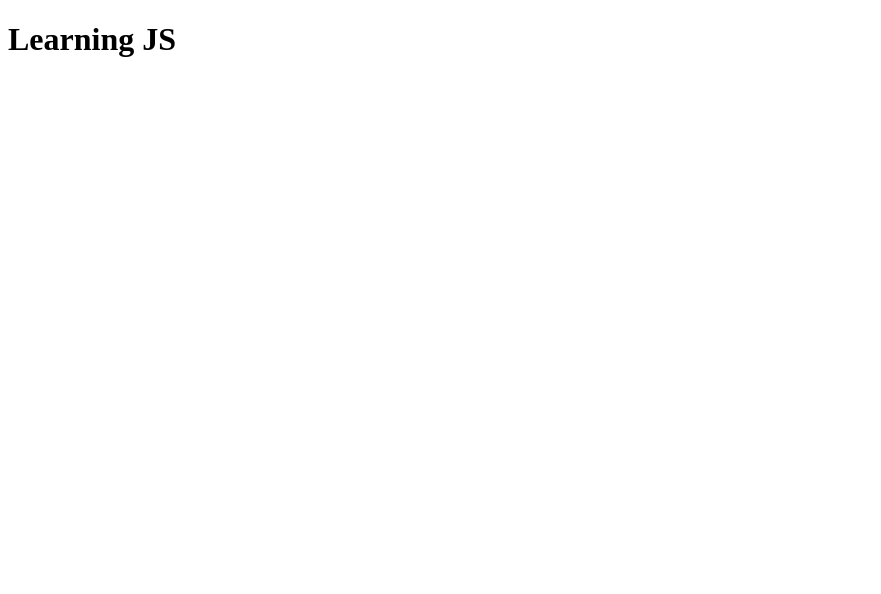
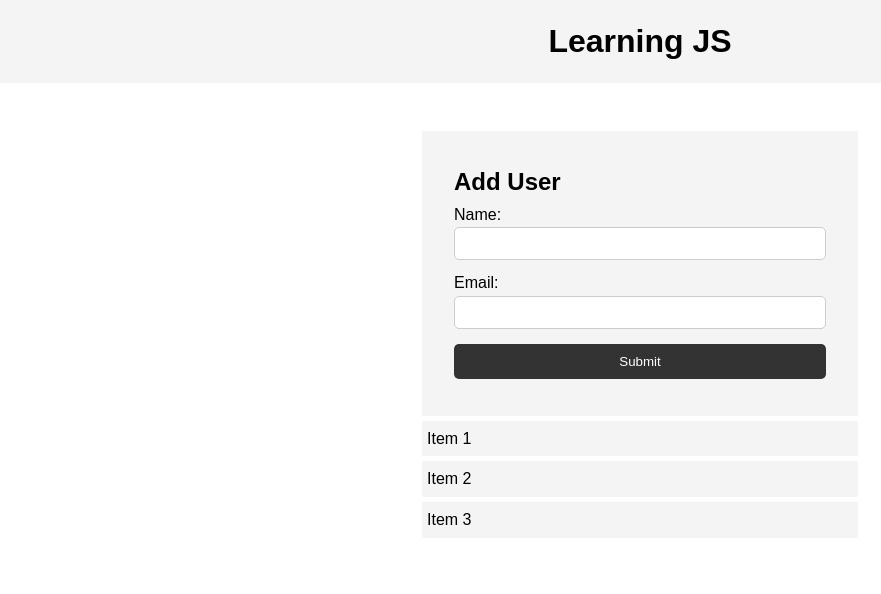
Before and after one commit to Ibraheem-A/learning-javascript, a plain HTML site: page src/index.html in a window 1280 px wide. Shown: the whole page, without its empty margins (0-881 px from the left). Drawn offline with Linux system fonts and the light colour scheme.

Commit message:
create simple form

```diff
--- a/src/index.html
+++ b/src/index.html
@@ -1,19 +1,42 @@
 <!DOCTYPE html>
 <html lang="en">
-
-<head>
-    <meta charset="UTF-8">
-    <meta name="viewport" content="width=device-width,initial-scale=1.0">
-    <meta http-equiv="X-UA-Compatible" content="ie=edge">
+  <head>
+    <meta charset="UTF-8" />
+    <meta name="viewport" content="width=device-width, initial-scale=1.0" />
+    <meta http-equiv="X-UA-Compatible" content="ie=edge" />
     <title>Learning JS</title>
-</head>
-
-<body>
+    <link rel="stylesheet" href="style.css">
+  </head>
+  <body>
     <header>
-        <h1>Learning JS</h1>
+      <h1>Learning JS</h1>
     </header>
 
+    <section class="container">
+      <form id="my-form">
+        <h1>Add User</h1>
+        <div class="msg"></div>
+        <div>
+          <label for="name">Name:</label>
+          <input type="text" id="name">
+        </div>
+        <div>
+          <label for="email">Email:</label>
+          <input type="text" id="email">
+        </div>
+        <input class="btn" type="submit" value="Submit">
+      </form>
+
+      <ul id="users"></ul>
+
+      <ul class="items">
+        <li class="item">Item 1</li>
+        <li class="item">Item 2</li>
+        <li class="item">Item 3</li>
+      </ul>
+    </section>
+
+
     <script src="main.js"></script>
-
-</body>
+  </body>
 </html>
```
